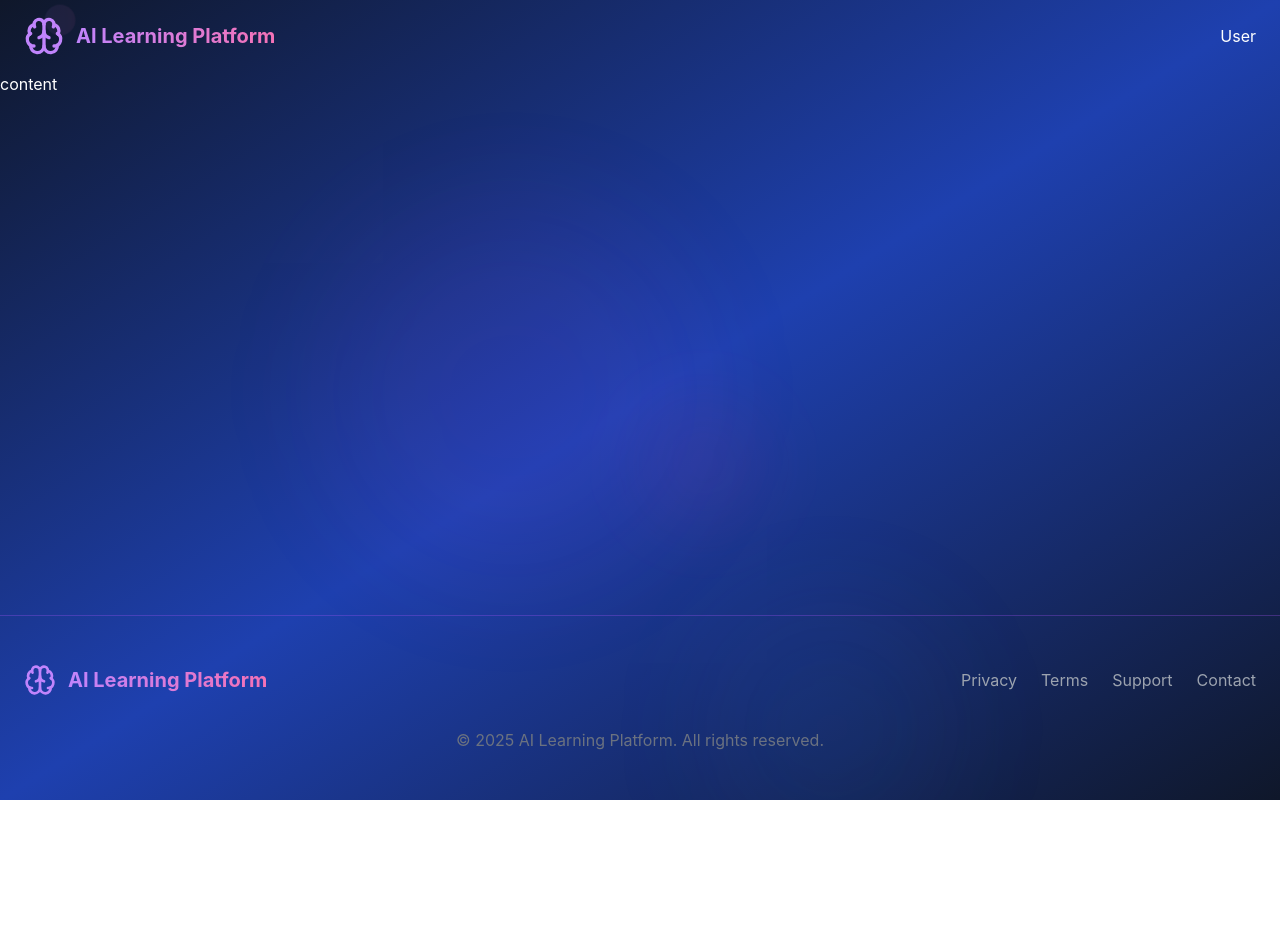
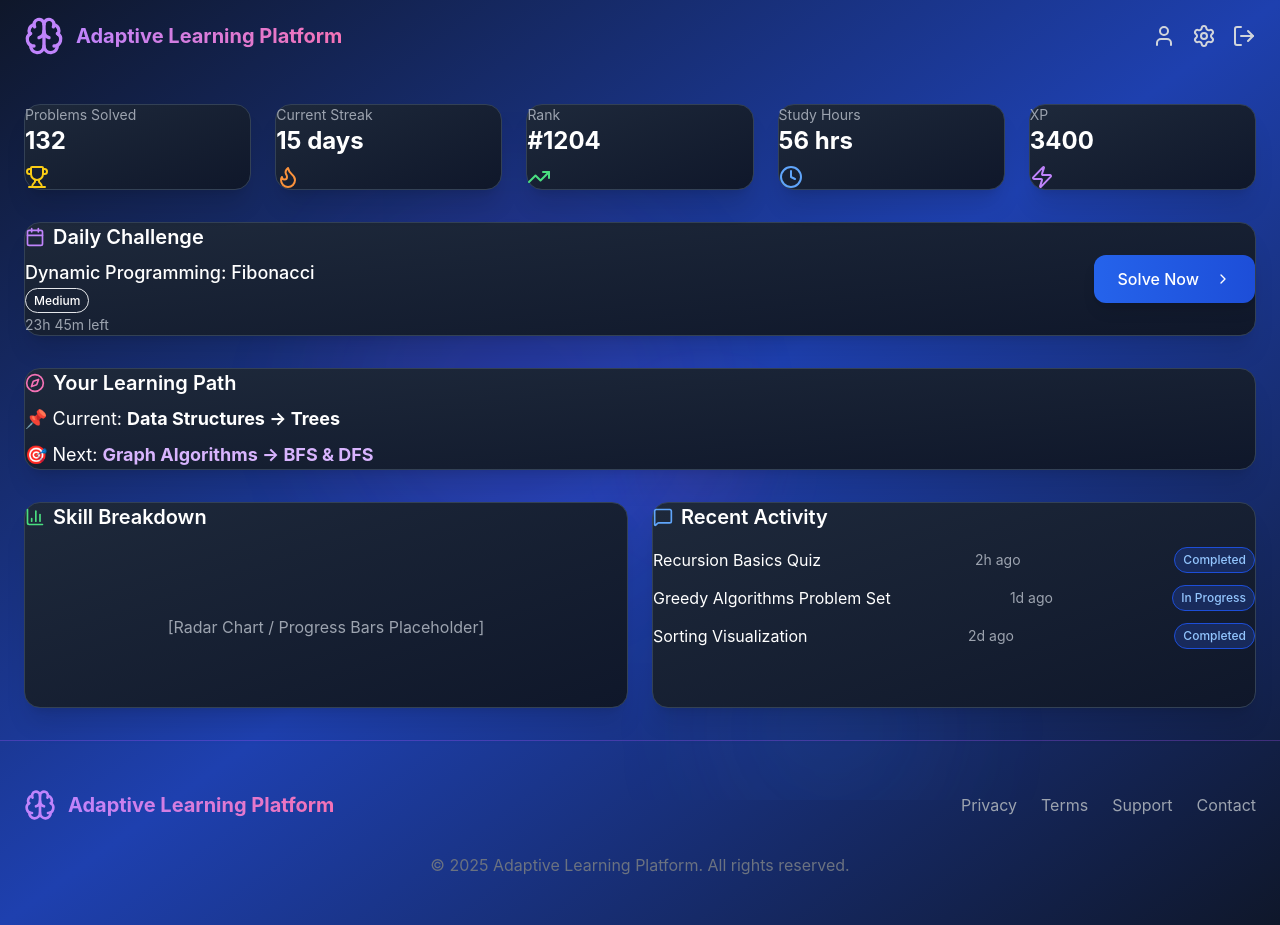
Before and after one commit to CodeMosaic7/learning-potato, a React (Vite) app in the folder ai-learning-frontend/: page /dashboard in a window 1280 px wide. Before the commit the page ends 800 px from the top, so only its background shows below. Built offline with nearby package versions, Linux system fonts and the light colour scheme.

Commit message:
Enhance: Refactor Dashboard component for improved layout and user experience

```diff
--- a/ai-learning-frontend/src/pages/Dashboard.jsx
+++ b/ai-learning-frontend/src/pages/Dashboard.jsx
@@ -1,71 +1,164 @@
-import { useState, useEffect } from 'react';
+import { useState, useEffect } from "react";
 import {
   Clock, Brain, TrendingUp, Sparkles, Trophy, MessageSquare,
   Upload, BarChart3, Zap, BookOpen, User, Settings, LogOut,
-  ChevronRight, Calendar, Target, Award
-} from 'lucide-react';
-import Card from '../elements/Card.jsx'
-import Button from '../elements/Button.jsx'
-import Badge from '../elements/Badge.jsx'
+  ChevronRight, Calendar, Target, Award, Flame, Compass
+} from "lucide-react";
+import Card from "../elements/Card.jsx";
+import Button from "../elements/Button.jsx";
+import Badge from "../elements/Badge.jsx";
 
 const Dashboard = () => {
-  // steps
-  // 1. Get data from api
-  // 2. and display it well
+  const [stats, setStats] = useState({
+    solved: 132,
+    streak: 15,
+    rank: 1204,
+    xp: 3400,
+    hours: 56,
+  });
+
+  const [daily, setDaily] = useState({
+    title: "Dynamic Programming: Fibonacci",
+    difficulty: "Medium",
+    time: "23h 45m left",
+  });
+
+  const [path, setPath] = useState({
+    current: "Data Structures → Trees",
+    next: "Graph Algorithms → BFS & DFS",
+  });
+
+  const [recent, setRecent] = useState([
+    { id: 1, title: "Recursion Basics Quiz", status: "Completed", time: "2h ago" },
+    { id: 2, title: "Greedy Algorithms Problem Set", status: "In Progress", time: "1d ago" },
+    { id: 3, title: "Sorting Visualization", status: "Completed", time: "2d ago" },
+  ]);
+
+  useEffect(() => {
+    // TODO: fetch real stats & personalized data
+  }, []);
+
   return (
-    <div className=" flex flex-col min-h-screen bg-gradient-to-br from-slate-900 via-blue-800 to-slate-900 text-white overflow-hidden animation">
+    <div className="flex flex-col min-h-screen bg-gradient-to-br from-slate-900 via-blue-800 to-slate-900 text-white overflow-hidden">
+      {/* Background Effects */}
       <div className="absolute inset-0 overflow-hidden pointer-events-none">
         <div className="absolute top-1/4 left-1/4 w-96 h-96 bg-purple-500/10 rounded-full blur-3xl animate-pulse"></div>
         <div className="absolute top-3/4 right-1/4 w-64 h-64 bg-blue-500/10 rounded-full blur-3xl animate-pulse delay-1000"></div>
         <div className="absolute top-1/2 left-1/2 w-32 h-32 bg-pink-500/10 rounded-full blur-2xl animate-pulse delay-2000"></div>
       </div>
+
       {/* Header */}
-      <nav className='relative z-10 container mx-auto px-6 py-4'>
-        <div className='flex items-center justify-between'>
-        <div className='flex items-center space-x-3'>
-          <div className="relative">
+      <nav className="relative z-10 container mx-auto px-6 py-4">
+        <div className="flex items-center justify-between">
+          <div className="flex items-center space-x-3">
             <Brain className="w-10 h-10 text-purple-400" />
-            <div className="absolute -top-1 -right-1 w-4 h-4 bg-gradient-to-r from-purple-400 to-pink-400 rounded-full animate-ping"></div>
-          </div>
-          <span className='text-xl font-bold bg-gradient-to-r from-purple-400 to-pink-400 bg-clip-text text-transparent'>
-            AI Learning Platform
+            <span className="text-xl font-bold bg-gradient-to-r from-purple-400 to-pink-400 bg-clip-text text-transparent">
+              Adaptive Learning Platform
             </span>
           </div>
+          <div className="flex items-center space-x-4 text-gray-300">
+            <User className="w-6 h-6" />
+            <Settings className="w-6 h-6" />
+            <LogOut className="w-6 h-6" />
+          </div>
+        </div>
+      </nav>
+
+      {/* Main Content */}
+      <div className="relative z-10 flex-grow container mx-auto px-6 py-8 space-y-8">
+        {/* Stats */}
+        <div className="grid grid-cols-1 md:grid-cols-5 gap-6">
+          <Card>
+            <p className="text-gray-400 text-sm">Problems Solved</p>
+            <h2 className="text-2xl font-bold">{stats.solved}</h2>
+            <Trophy className="w-6 h-6 text-yellow-400 mt-2" />
+          </Card>
+          <Card>
+            <p className="text-gray-400 text-sm">Current Streak</p>
+            <h2 className="text-2xl font-bold">{stats.streak} days</h2>
+            <Flame className="w-6 h-6 text-orange-400 mt-2" />
+          </Card>
+          <Card>
+            <p className="text-gray-400 text-sm">Rank</p>
+            <h2 className="text-2xl font-bold">#{stats.rank}</h2>
+            <TrendingUp className="w-6 h-6 text-green-400 mt-2" />
+          </Card>
+          <Card>
+            <p className="text-gray-400 text-sm">Study Hours</p>
+            <h2 className="text-2xl font-bold">{stats.hours} hrs</h2>
+            <Clock className="w-6 h-6 text-blue-400 mt-2" />
+          </Card>
+          <Card>
+            <p className="text-gray-400 text-sm">XP</p>
+            <h2 className="text-2xl font-bold">{stats.xp}</h2>
+            <Zap className="w-6 h-6 text-purple-400 mt-2" />
+          </Card>
+        </div>
+
+        {/* Daily Challenge */}
+        <Card>
+          <div className="flex items-center justify-between">
             <div>
-          User
+              <h3 className="text-xl font-semibold flex items-center space-x-2">
+                <Calendar className="w-5 h-5 text-purple-400" />
+                <span>Daily Challenge</span>
+              </h3>
+              <p className="mt-2 text-lg font-medium">{daily.title}</p>
+              <Badge variant="outline" className="mt-2">{daily.difficulty}</Badge>
+              <p className="text-gray-400 text-sm mt-1">{daily.time}</p>
+            </div>
+            <Button>
+              Solve Now <ChevronRight className="w-4 h-4 ml-2" />
+            </Button>
+          </div>
+        </Card>
+
+        {/* Personalized Learning Path */}
+        <Card>
+          <h3 className="text-xl font-semibold mb-2 flex items-center space-x-2">
+            <Compass className="w-5 h-5 text-pink-400" />
+            <span>Your Learning Path</span>
+          </h3>
+          <p className="text-lg">📌 Current: <span className="font-bold">{path.current}</span></p>
+          <p className="text-lg mt-2">🎯 Next: <span className="font-bold text-purple-300">{path.next}</span></p>
+        </Card>
+
+        {/* Skills & Recent Activity */}
+        <div className="grid grid-cols-1 lg:grid-cols-2 gap-6">
+          <Card>
+            <h3 className="text-xl font-semibold mb-4 flex items-center space-x-2">
+              <BarChart3 className="w-5 h-5 text-green-400" />
+              <span>Skill Breakdown</span>
+            </h3>
+            <div className="h-40 flex items-center justify-center text-gray-400">
+              [Radar Chart / Progress Bars Placeholder]
+            </div>
+          </Card>
+          <Card>
+            <h3 className="text-xl font-semibold mb-4 flex items-center space-x-2">
+              <MessageSquare className="w-5 h-5 text-blue-400" />
+              <span>Recent Activity</span>
+            </h3>
+            <ul className="space-y-3">
+              {recent.map((r) => (
+                <li key={r.id} className="flex justify-between items-center">
+                  <span>{r.title}</span>
+                  <span className="text-sm text-gray-400">{r.time}</span>
+                  <Badge>{r.status}</Badge>
+                </li>
+              ))}
+            </ul>
+          </Card>
         </div>
       </div>
 
-      </nav>
-
-      {/* content */}
-      <div className='flex-grow'>
-        content
-
-
-
-
-
-
-
-
-
-
-
-
-
-
-
-
-
-
-      </div>
+      {/* Footer */}
       <footer className="z-10 container mx-auto px-6 py-12 border-t border-purple-500/30">
         <div className="flex flex-col md:flex-row justify-between items-center">
           <div className="flex items-center space-x-3 mb-4 md:mb-0">
             <Brain className="w-8 h-8 text-purple-400" />
             <span className="text-xl font-bold bg-gradient-to-r from-purple-400 to-pink-400 bg-clip-text text-transparent">
-          AI Learning Platform
+              Adaptive Learning Platform
             </span>
           </div>
           <div className="flex space-x-6 text-gray-400">
@@ -76,13 +169,11 @@ const Dashboard = () => {
           </div>
         </div>
         <div className="text-center text-gray-500 mt-8">
-      © 2025 AI Learning Platform. All rights reserved.
+          © 2025 Adaptive Learning Platform. All rights reserved.
         </div>
       </footer>
     </div>
-  )
-}
-
-
+  );
+};
 
 export default Dashboard;
```
Also changed, not shown: 1 other file (tests, documents, lock files or other folders). Lines whose indentation alone changed are shown as unchanged.
